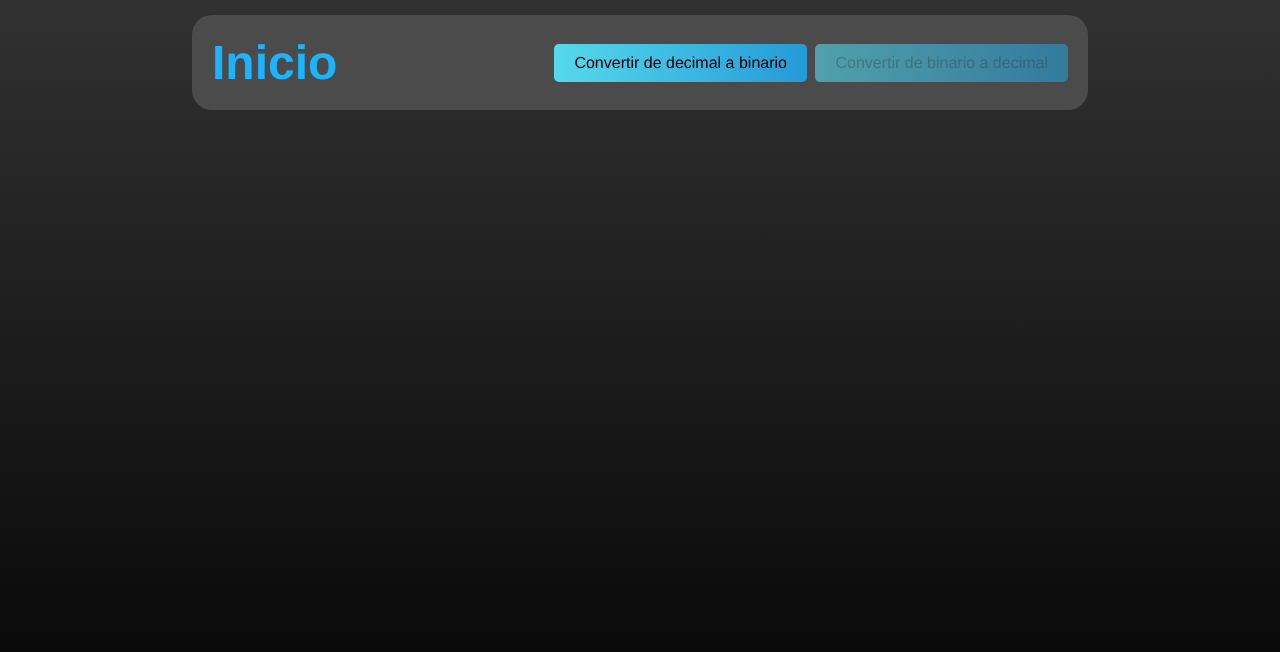
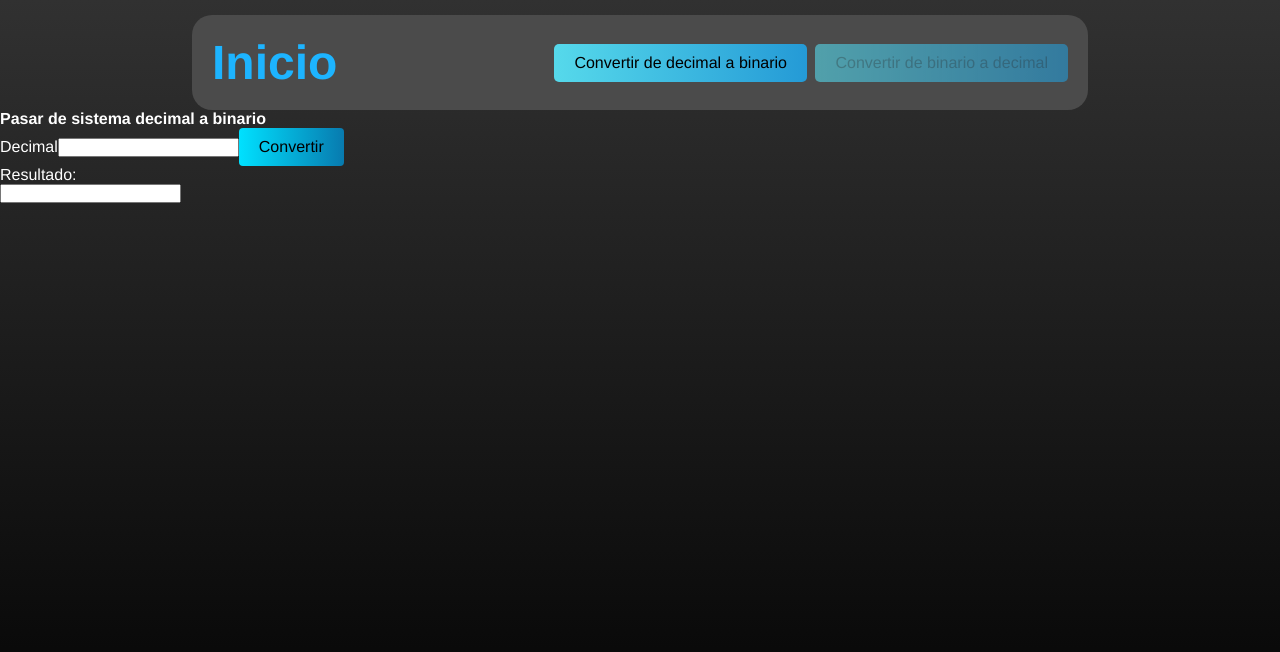
Before and after one commit to AGBR121/Binary_to_decimal, a React (Vite) app: page /binario-decimal in a window 1280 px wide. Shown: the top 652 px of the page. Built offline with nearby package versions, Linux system fonts and the light colour scheme.

Commit message:
campos de formulario sin css ni funcion

```diff
--- a/src/components/binariodecimal.jsx
+++ b/src/components/binariodecimal.jsx
@@ -4,6 +4,20 @@ export default function BinarioDecimal(){
     return(
         <div>
             <Navbar/>
+            <h4>Pasar de sistema decimal a binario</h4>
+            <div className='Form'>
+                <form>
+                    <label>
+                        Decimal
+                        <input type='number' required/>
+                    </label>
+                    <button type='submit'>Convertir</button>
+                </form>
+            </div>
+            <div>
+        <p>Resultado:</p>
+            <input type="text" readOnly />
+        </div>
         </div>
     )
 }
--- a/src/components/decimalbinario.jsx
+++ b/src/components/decimalbinario.jsx
@@ -4,6 +4,20 @@ export default function DecimalBinario(){
     return(
         <div>
             <Navbar/>
+            <h4>Pasar de sistema decimal a binario</h4>
+            <div className='Form'>
+                <form>
+                    <label>
+                        Decimal
+                        <input type='number' required/>
+                    </label>
+                    <button type='submit'>Convertir</button>
+                </form>
+            </div>
+            <div>
+        <p>Resultado:</p>
+            <input type="text" readOnly />
+        </div>
         </div>
     )
 }
```
